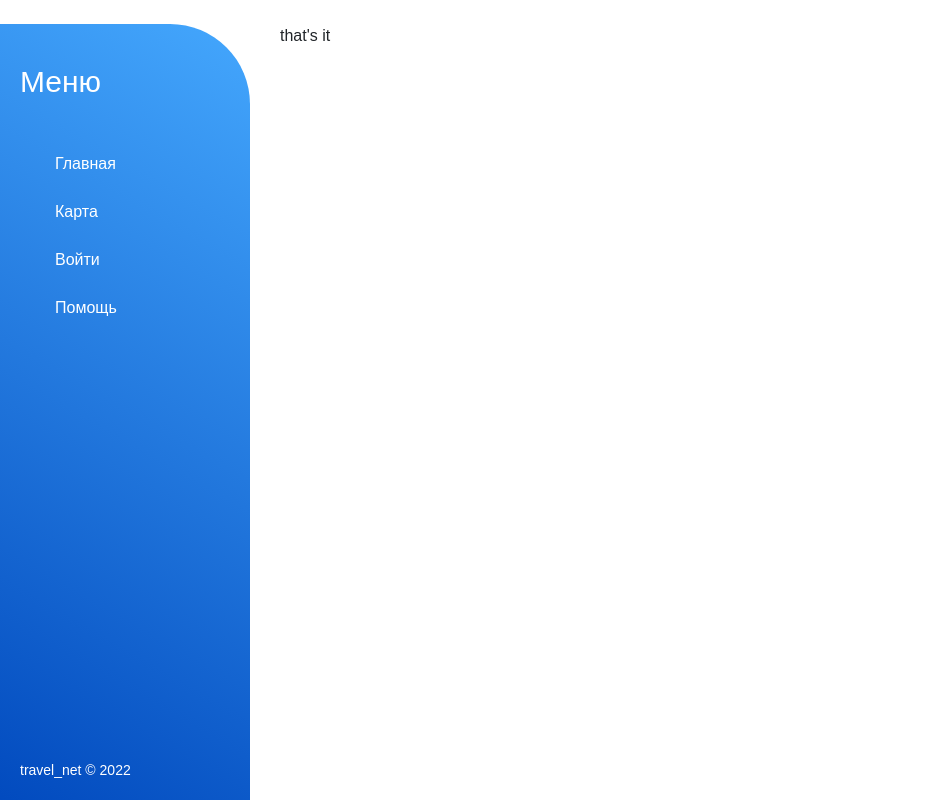
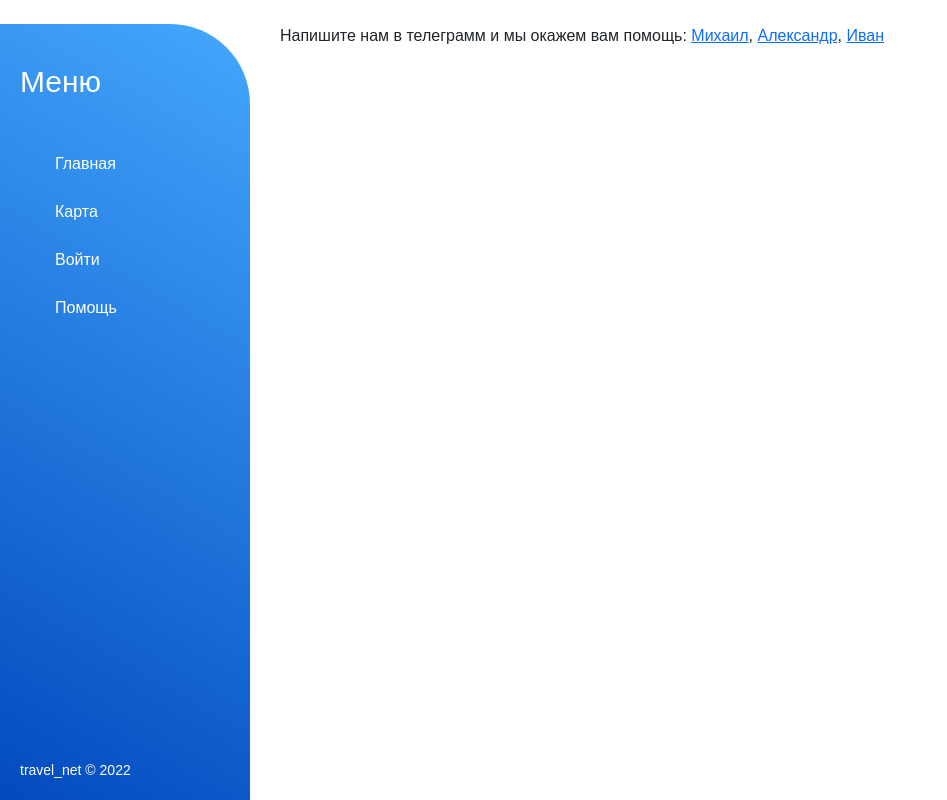
Before and after one commit to izlatin/travel_net, a Django app: page /about/ in a window 1280 px wide. Shown: the whole page, without its empty margins (0-947 px from the left). Run offline with Django 3.2, Linux system fonts and the light colour scheme; some libraries are stand-ins or nearby versions.

Commit message:
Немного декоративных изменений

```diff
--- a/travelnet/static_dev/css/styles.css
+++ b/travelnet/static_dev/css/styles.css
@@ -281,6 +281,11 @@ div.publication-avatar {
   padding: 1em;
 }
 
+.top-nav h2 {
+    font-weight: bold;
+    margin-top: 10px;
+}
+
 .top-nav a {
     text-decoration: none;
 }
--- a/travelnet/templates/about/description.html
+++ b/travelnet/templates/about/description.html
@@ -1,4 +1,7 @@
 {% extends 'base.html' %}
 {% block content %}
-that's it
+Напишите нам в телеграмм и мы окажем вам помощь:
+<a href="https://t.me/Mikhail_Khromov">Михаил</a>,
+<a href="https://t.me/alexbul0">Александр</a>,
+<a href="https://t.me/izlatin">Иван</a>
 {% endblock %}
--- a/travelnet/templates/includes/header_mobile.html
+++ b/travelnet/templates/includes/header_mobile.html
@@ -1,6 +1,6 @@
 <div class="top-nav">
     <div>
-        Travel.Net
+        <h2>Travel.Net</h2>
     </div>
     <input id="menu-toggle" type="checkbox"/>
     <label class='menu-button-container' for="menu-toggle">
```
Also changed, not shown: travelnet/templates/map/posts.html (+4 -64 lines).
